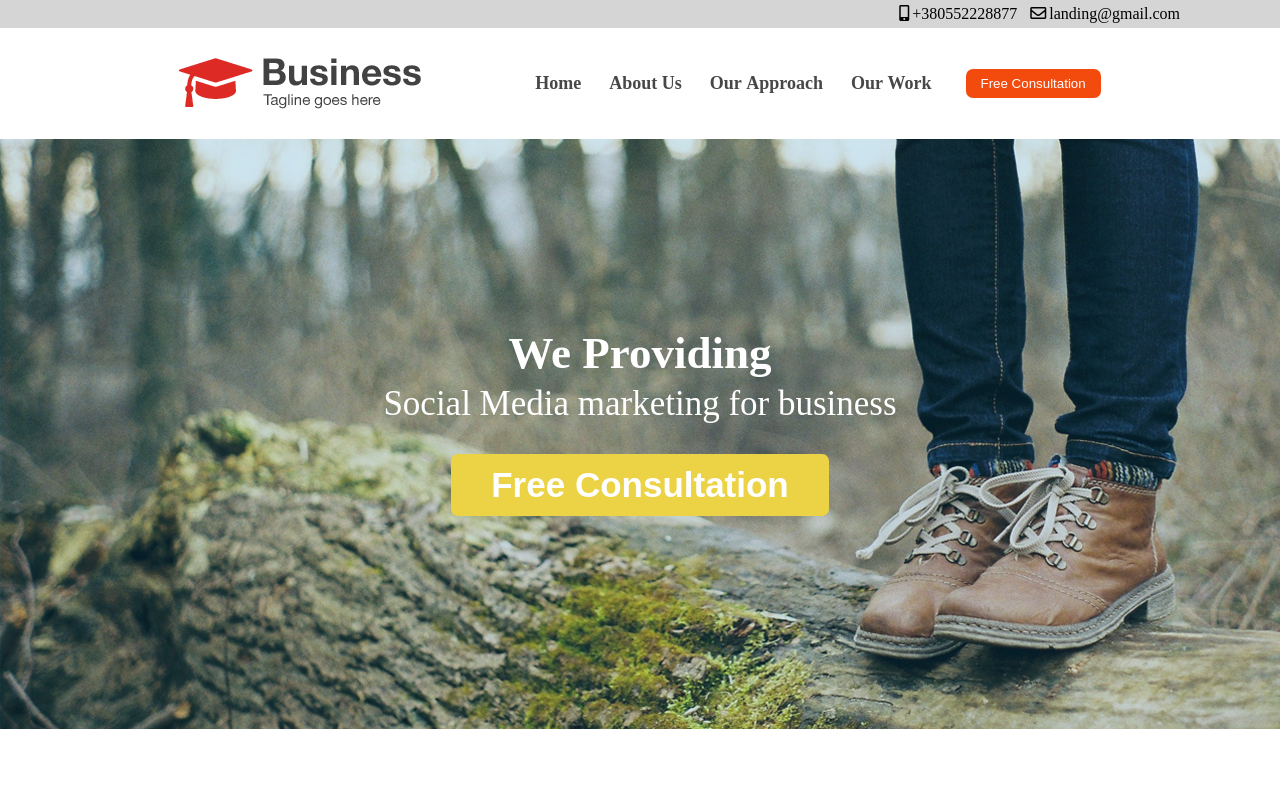
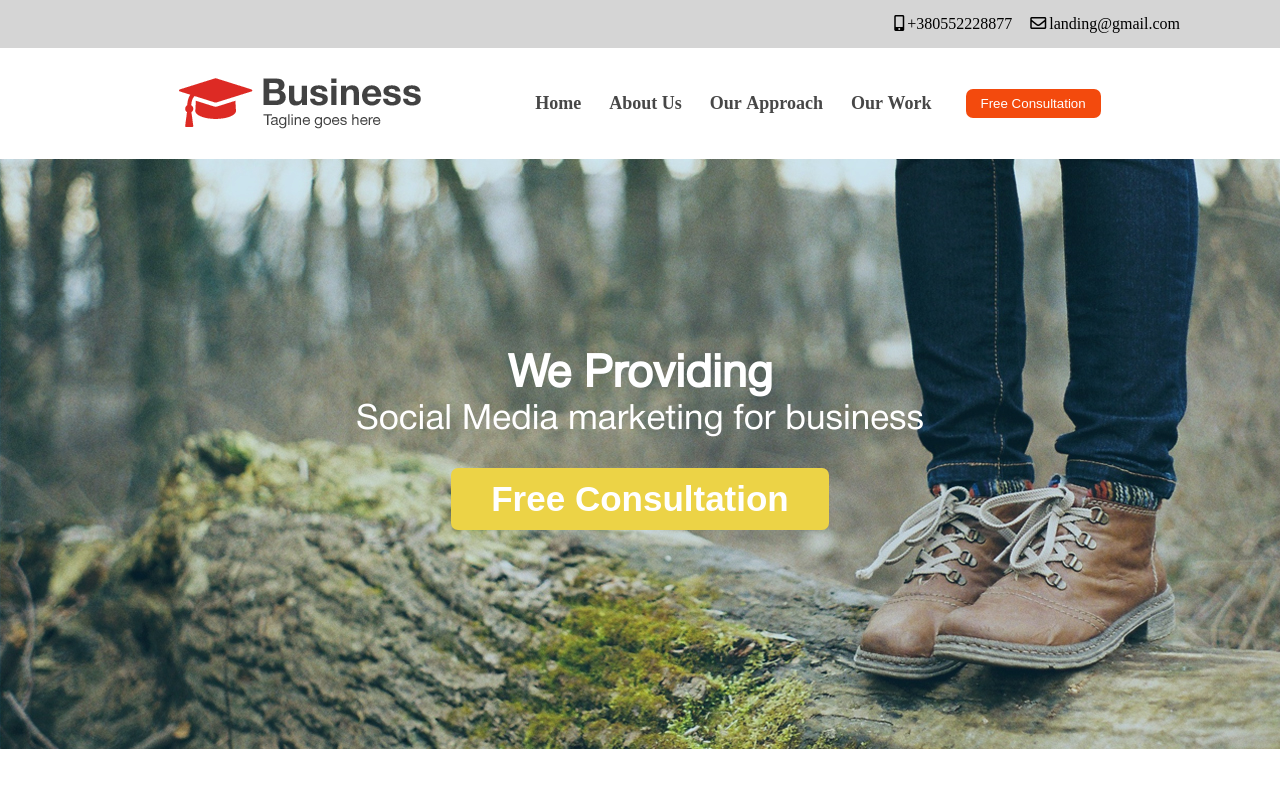
Before and after one commit to NastyaTK/Landing, a plain HTML site: page index.html in a window 1280 px wide. Drawn offline with Linux system fonts and the light colour scheme; files whose address does not match are found by name.

Commit message:
add padding in header

```diff
--- a/styles/main.css
+++ b/styles/main.css
@@ -1,6 +1,10 @@
 @font-face{
   font-family: "fontawesome";
   src: url(/fonts/fontawesome.woff)
+}
+@font-face{
+  font-family: "helvetica-neue-regular";
+  src: url(/fonts/helvetica-neue-regular.woff)
 }
 html, body{
   margin: 0;
@@ -22,6 +26,7 @@ html, body{
   display: flex;
   background: rgba(172, 172, 172, 0.5);
   justify-content: flex-end;
+  padding: 10px 0 10px 0;
 }
 i{
   margin: 0 3px 0 3px;
@@ -30,7 +35,7 @@ i{
   margin: 5px 100px 5px 0;
 }
 .phone{
-  margin: 5px 10px 5px 0;
+  margin: 5px 15px 5px 0;
 }
 .navigation{
   width: 100%;
@@ -76,6 +81,7 @@ a :visited{
   align-items: center;
   flex-direction: column;
   color: white;
+  font-family: "helvetica-neue-regular";
 }
 h1{
   font-size: 45px;
```
